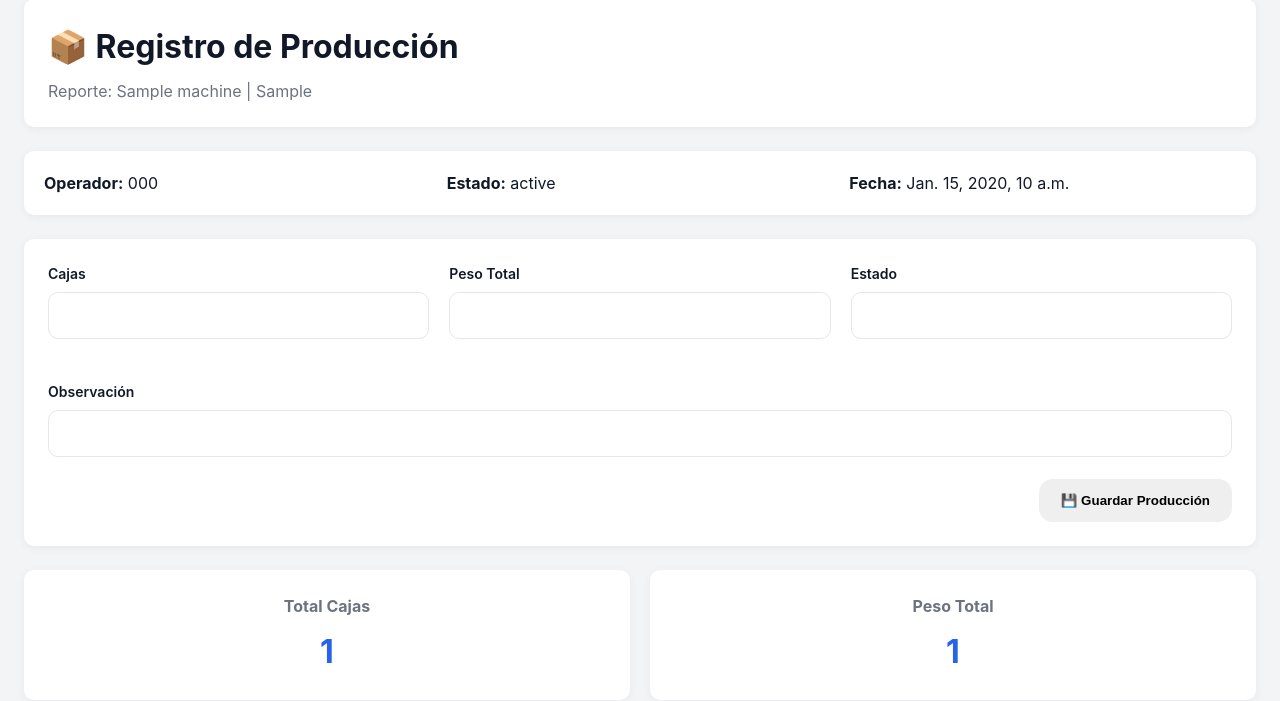
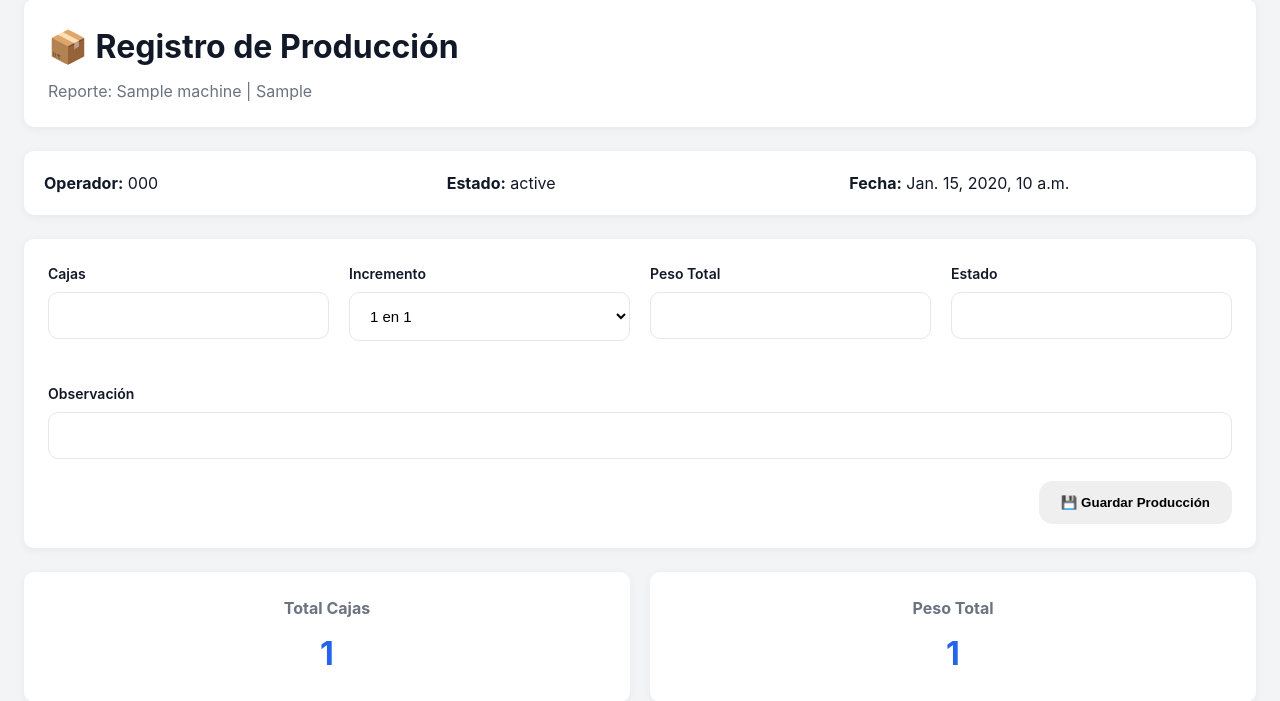
Before and after one commit to gijocici2000/reportes, a Django app: template reporte_peso_caja/templates/box_report_detail/create_report_detail.html in a window 1280 px wide. Shown: the part 105-806 px from the top of the page. Run offline with Django 3.2, Linux system fonts and the light colour scheme; the template is opened without the code that fills it: most values are stand-ins (such as "Sample title", 1, 10 or a date in 2020); form fields are guessed from the names that the template uses.

Commit message:
gijocici
mejoras

```diff
--- a/reporte_peso_caja/templates/box_report_detail/create_report_detail.html
+++ b/reporte_peso_caja/templates/box_report_detail/create_report_detail.html
@@ -37,7 +37,14 @@
                 <label>Cajas</label>
                 {{ form.box }}
             </div>
-
+            <div class="form-group">
+                <label>Incremento</label>
+            <select id="id_incremento">
+                <option value="1">1 en 1</option>
+                <option value="5">5 en 5</option>
+                <option value="10">10 en 10</option>
+            </select>
+            </div>
             <div class="form-group">
                 <label>Peso Total</label>
                 {{ form.weight }}
--- a/static/js/dashboard.js
+++ b/static/js/dashboard.js
@@ -100,3 +100,18 @@ document.addEventListener('DOMContentLoaded', () => {
 
     showHistoryByShift();
 });
+
+
+
+// ===============================
+// count box
+// ===============================
+
+
+
+const cajas = document.getElementById('id_box');
+const incremento = document.getElementById('id_incremento');
+
+incremento.addEventListener('change', function() {
+    cajas.step = this.value;
+});
```
Also changed, not shown: reporte_peso_caja/models.py (+18 -13 lines), db.sqlite3, reporte_peso_caja/migrations/0007_alter_reportdetail_box.py (added), static/js/selector_numero.js (added).
